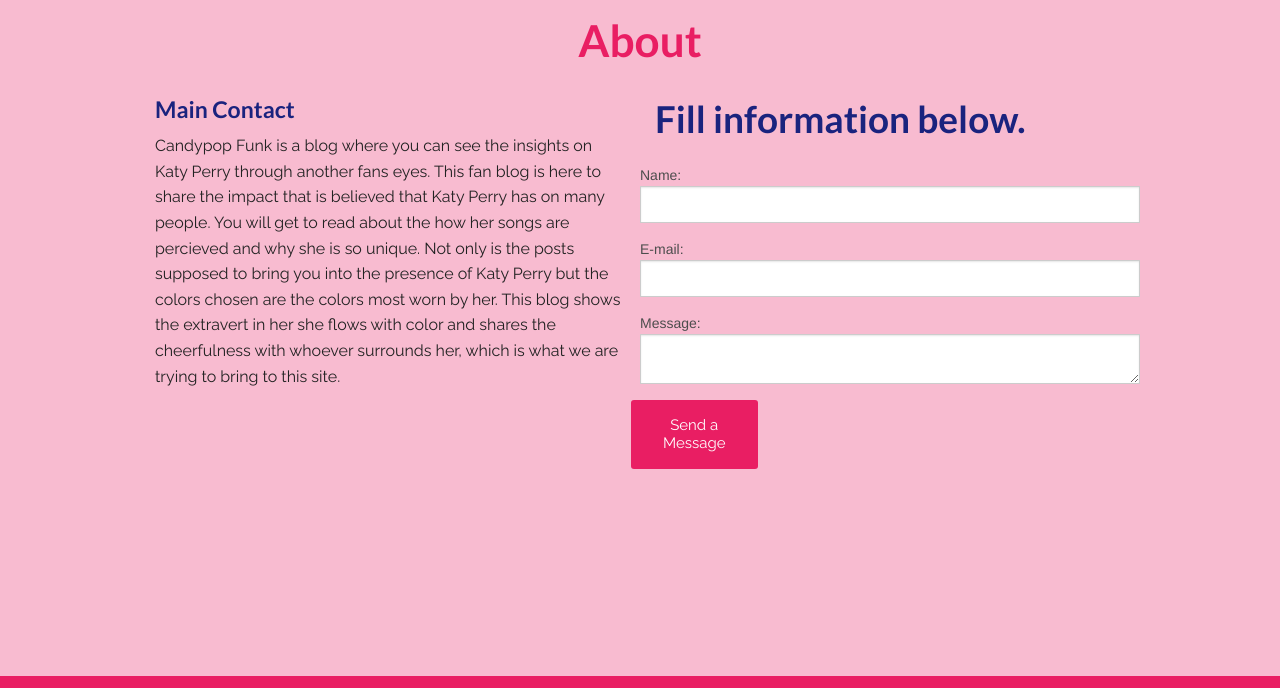
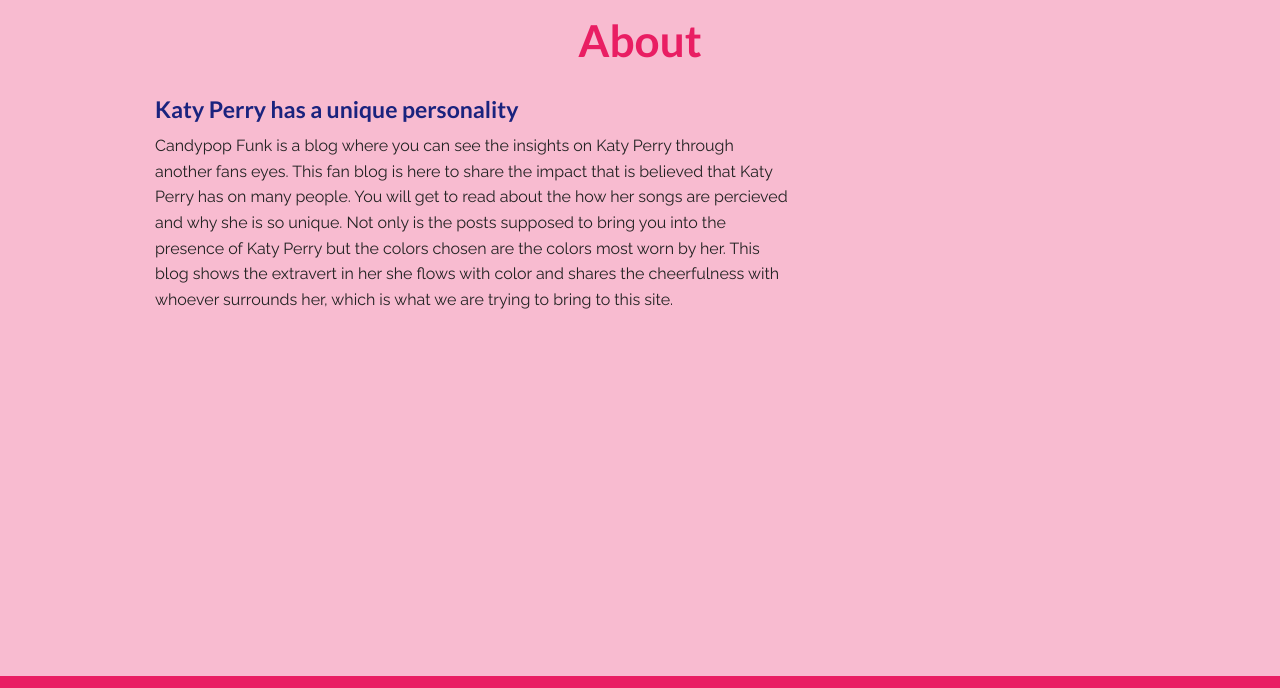
Before and after one commit to lachellec/candypop-funk, a plain HTML site: page about.html in a window 1280 px wide. Shown: the part 48-736 px from the top of the page. Drawn offline with Linux system fonts and the light colour scheme.

```diff
--- a/about.html
+++ b/about.html
@@ -61,36 +61,12 @@
       </div>
     </div>
 
-    <div class="row main-content">
-    <div class="large-6 columns">
-      <h4>Main Contact</h4>
+  <div class="row main-content">
+    <div class="large-8 columns">
+      <h4>Katy Perry has a unique personality</h4>
       <p>Candypop Funk is a blog where you can see the insights on Katy Perry through another fans eyes. This fan blog is here to share the impact that is believed that Katy Perry has on many people. You will get to read about the how her songs are percieved and why she is so unique. Not only is the posts supposed to bring you into the presence of Katy Perry but the colors chosen are the colors most worn by her. This blog shows the extravert in her she flows with color and shares the cheerfulness with whoever surrounds her, which is what we are trying to bring to this site.</p>
     </div>
-    <div class="large-6 columns">
-        <div class="wrapper">
-              <h2>Fill information below.</h2>
-                <p></p>
-            </div>
-        <form class="">
-          <div class="row">
-              <label for="name">Name:</label>
-                <input type="text" id="name" name="user_name" />
-            </div>
-            <div class="row">
-              <label for="mail">E-mail:</label>
-                <input type="email" id="mail" name="user_mail" />
-            </div>
-            <div class="row">
-              <label for="msg">Message:</label>
-                <textarea id="msg" name="user_message"></textarea>
-            </div>
-              <div class="large-3 columns">
-            <a href="Contact.html" class="radius button right">Send a Message</a>
-              </div>
-            </div>
-          </div>
-        </div>
-        </form>
+    <div class="large-4 columns">
 
     </div>
 </div>
```
